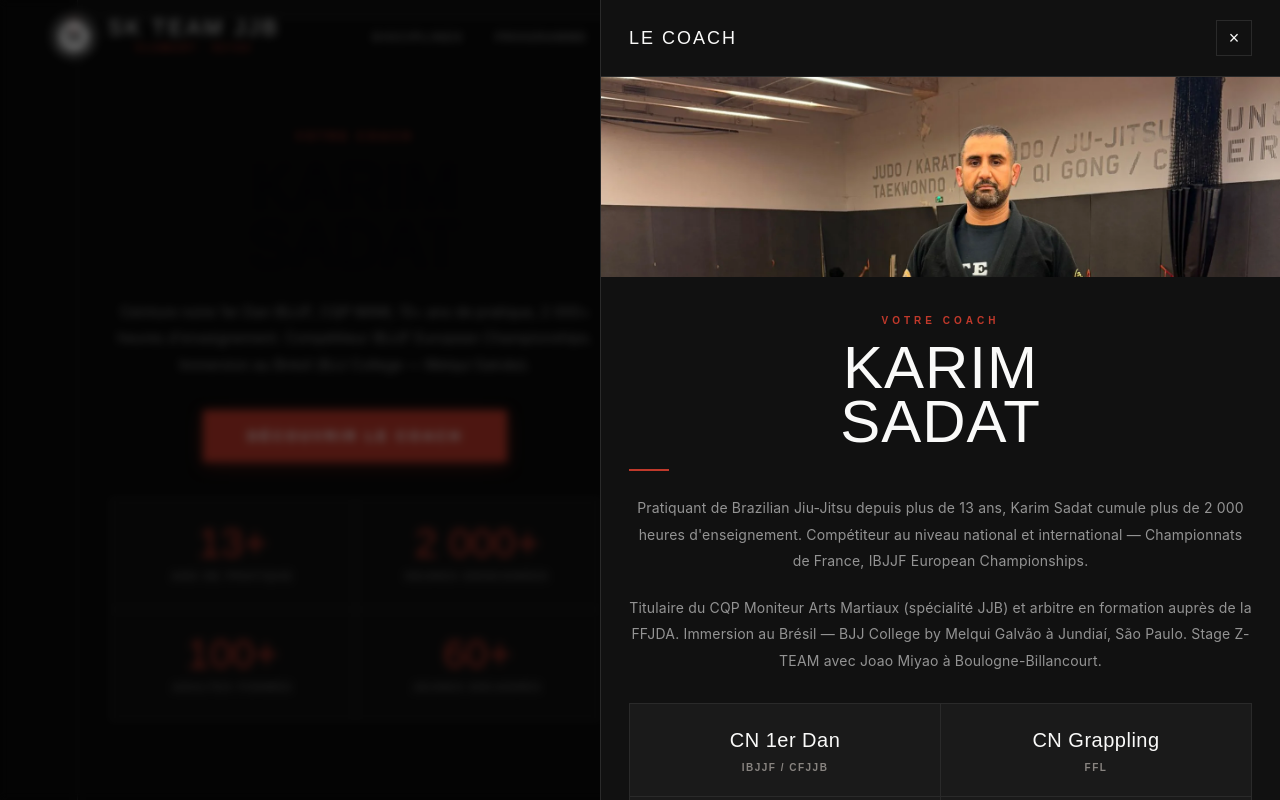
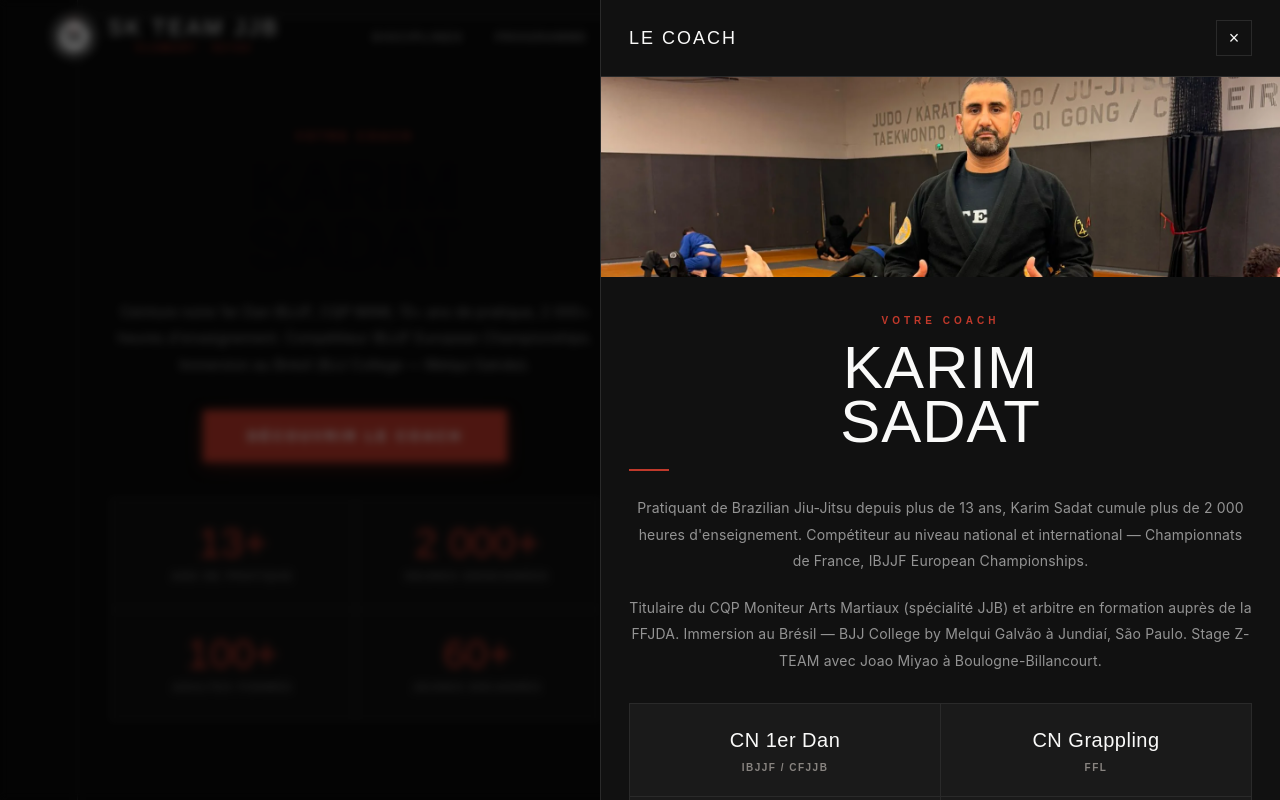
Before and after one commit to Zolmek/SK-Team-BJJ, a React (Vite) app: page / in a window 1280 px wide. Both pictures are taken after a click on the button "DÉCOUVRIR LE COACH". Shown: the part 3489-4289 px from the top of the page. Built offline with nearby package versions, Linux system fonts and the light colour scheme.

Commit message:
Fix photo coach 37.5%

```diff
--- a/src/modals/ModalCoach.jsx
+++ b/src/modals/ModalCoach.jsx
@@ -4,7 +4,7 @@ import { IMG } from "../App";
 export default function ModalCoach({ open, onClose }) {
   return (
     <ModalWrapper open={open} onClose={onClose} title="LE COACH">
-      <img className="modal-hero-img" src={IMG.action} alt="Karim Sadat en action — coach BJJ Ceinture Noire IBJJF SK TEAM JJB" style={{objectPosition:"center 30%"}} loading="lazy"/>
+      <img className="modal-hero-img" src={IMG.action} alt="Karim Sadat en action — coach BJJ Ceinture Noire IBJJF SK TEAM JJB" style={{objectPosition:"center 37.5%"}} loading="lazy"/>
       <div className="modal-body">
         <div className="m-tag">Votre coach</div>
         <h2 className="m-h2">KARIM<br/>SADAT</h2>
```
